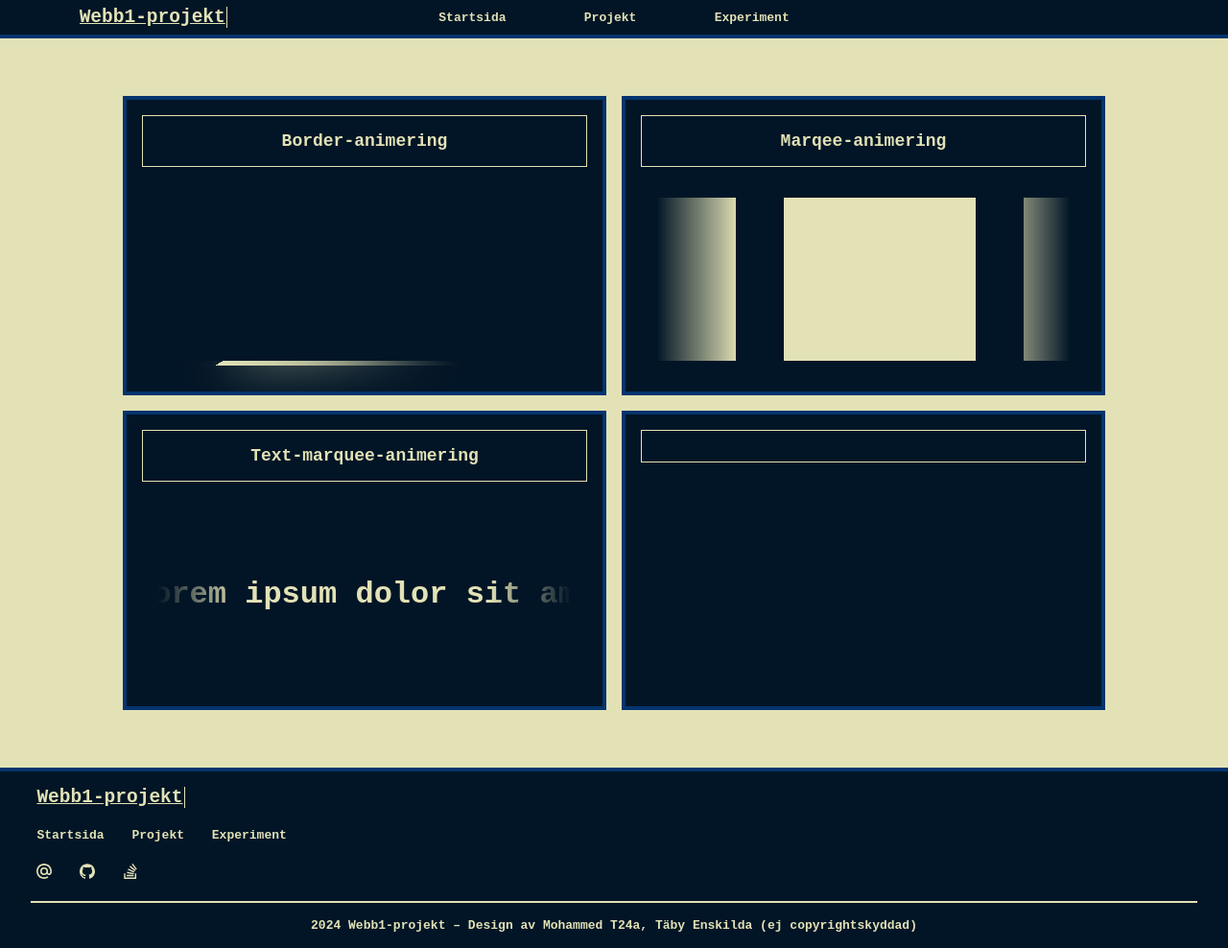
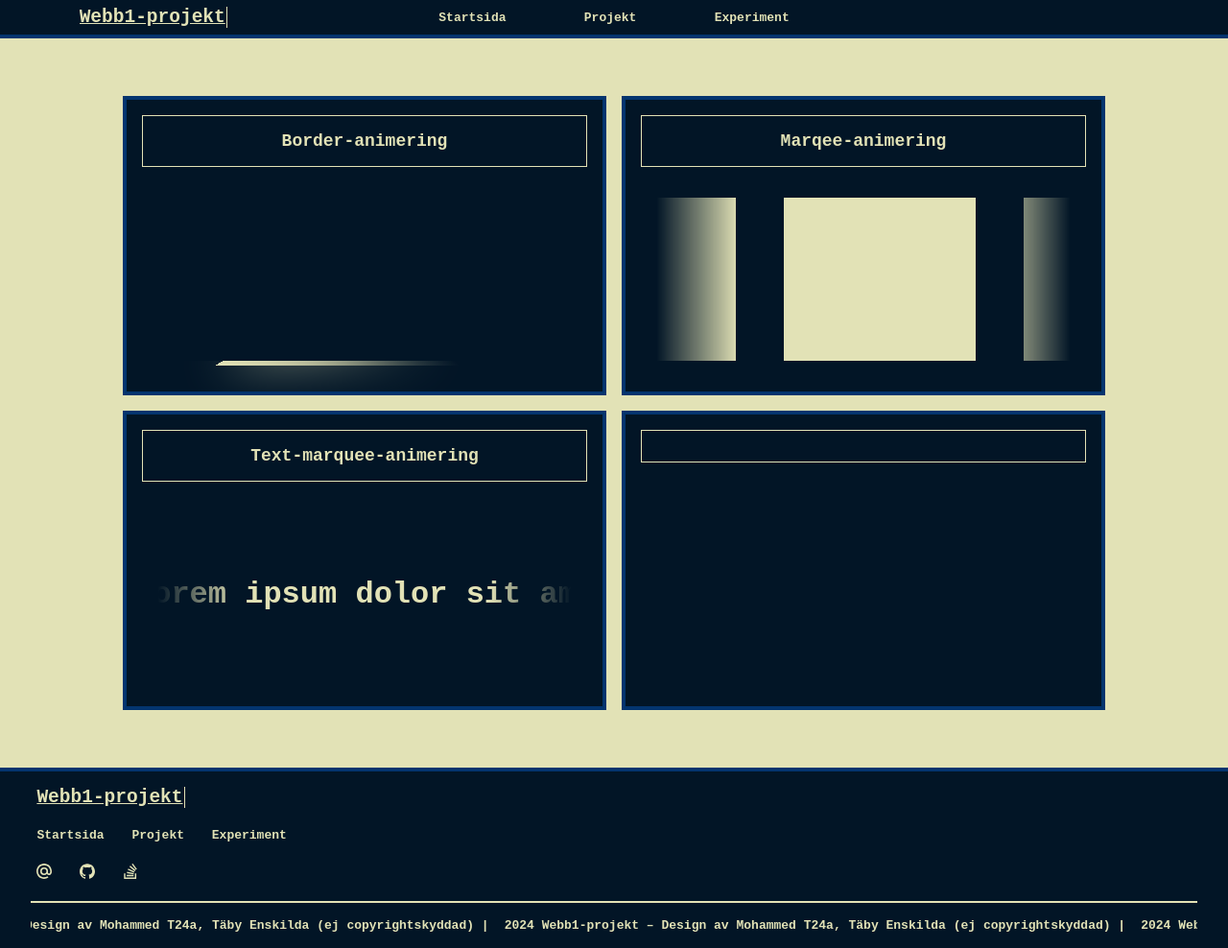
Before and after one commit to Mohamm-a/Webb1-projekt, a plain HTML site: page experiment/index.html in a window 1280 px wide. Shown: the whole page at 96% size. Drawn offline with Linux system fonts and the light colour scheme.

Commit message:
Portfolio - Changed the footer to a text marquee

```diff
--- a/experiment/experiment.css
+++ b/experiment/experiment.css
@@ -189,8 +189,6 @@ main {
     font-size: xx-large;
 }
 
-
-
 @keyframes scroll {
     to {
         transform: translateX(calc(-100% - 2rem));
--- a/experiment/index.html
+++ b/experiment/index.html
@@ -122,7 +122,21 @@
         <hr>
 
         <section class="rights-container">
-            2024 Webb1-projekt – Design av Mohammed T24a, Täby Enskilda (ej copyrightskyddad)
+            <ul>
+                <li>
+                    2024 Webb1-projekt – Design av Mohammed T24a, Täby Enskilda (ej copyrightskyddad) |
+                </li>
+            </ul>
+            <ul>
+                <li>
+                    2024 Webb1-projekt – Design av Mohammed T24a, Täby Enskilda (ej copyrightskyddad) |
+                </li>
+            </ul>
+            <ul>
+                <li>
+                    2024 Webb1-projekt – Design av Mohammed T24a, Täby Enskilda (ej copyrightskyddad) |
+                </li>
+            </ul>
         </section>
 
     </footer>
--- a/styles.css
+++ b/styles.css
@@ -279,6 +279,27 @@ footer hr {
     color: var(--light-tone);
     text-align: center;
     margin-top: 0.5rem;
+    display: flex;
+    gap: 1rem;
+    overflow: hidden;
+
+}
+
+.rights-container ul {
+    flex-shrink: 0;
+    list-style: none;
+    display: flex;
+    align-items: center;
+    justify-content: space-between;
+    gap: 2rem;
+    animation: scroll 20s linear infinite;
+    color: var(--light-tone);
+}
+
+@keyframes scroll {
+    to {
+        transform: translateX(calc(-100% - 2rem));
+    }
 }
 
 @media only screen and (max-width: 620px) {
```
Also changed, not shown: index.html (+19 -4 lines), projekt/index.html (+17 -3 lines), startsida.css (line endings or trailing spaces).
